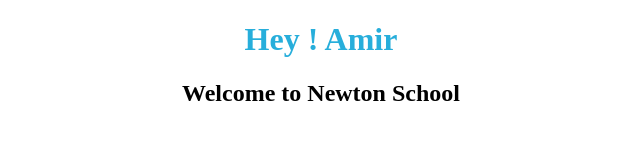
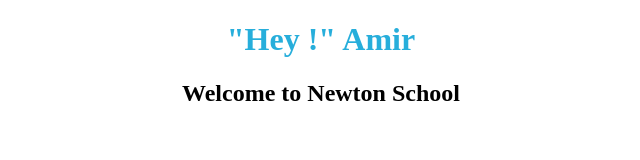
Before and after one commit to Armuibry/Greetings-with-Props---ReactJS-React-Basics-Create-react-app-Going-through-th---b1nemg4z24t5, a React app: page / in a window 1280 px wide. Shown: the top 160 px of the page, without its empty margins (319-959 px from the left). Built offline with nearby package versions, Linux system fonts and the light colour scheme.

Commit message:
commit final

```diff
--- a/src/components/Welcome.js
+++ b/src/components/Welcome.js
@@ -4,7 +4,7 @@ function Welcome(props){
     return(
         <>
 
-            <h1>Hey ! {props.name}</h1>
+            <h1>"Hey !" {props.name}</h1>
             <h2>Welcome to Newton School</h2>
         </>
     )
```
